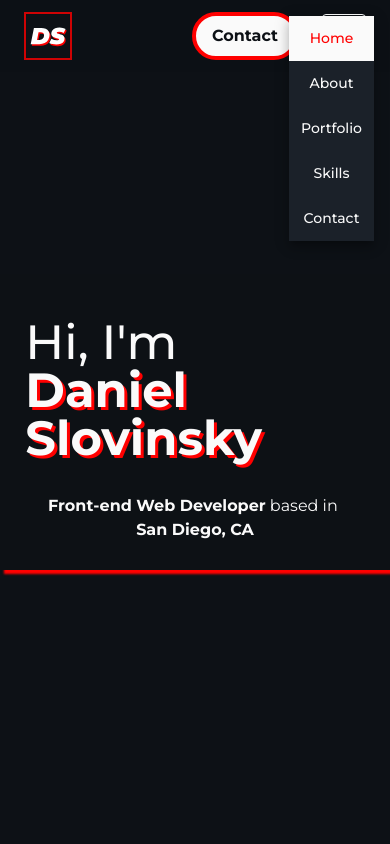
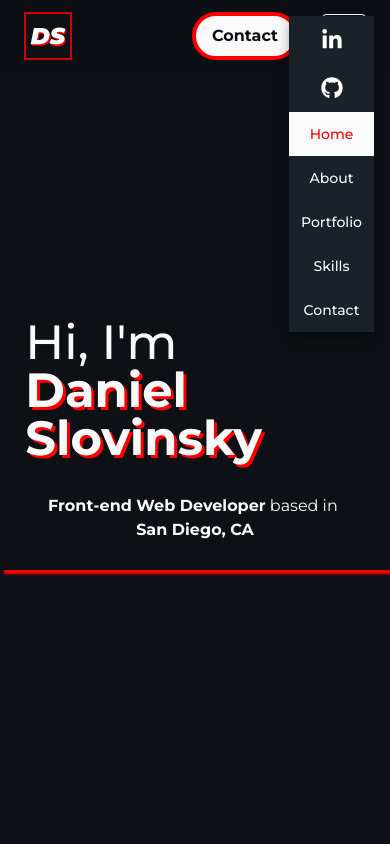
Before and after one commit to dslovinsky/danielslovinsky.com, a Next.js app: page / in a window 390 px wide. Both pictures are taken after a click on the button 344 px from the left and 36 px from the top of the page. Shown: the top 844 px of the page. Built offline with nearby package versions, Linux system fonts and the light colour scheme.

Commit message:
Reorganizes anchorLink styles, removes eslintcache and fixes navbar style issue

```diff
--- a/components/Navs/NavBar.tsx
+++ b/components/Navs/NavBar.tsx
@@ -25,7 +25,7 @@ const links = [
 const SocialLinks = () => (
   <>
     {links.map(({name, url, icon}) => (
-      <li key={name} className={`${styles.social_item} m-3 hidden`}>
+      <li key={name} className={styles.social_item}>
         <Link href={url}>
           <a className={styles.social}>
             <div className="flex items-center justify-center h-11 w-11">
--- a/components/Navs/ScrollAnchor.tsx
+++ b/components/Navs/ScrollAnchor.tsx
@@ -6,7 +6,8 @@ const sections = ['Home', 'About', 'Portfolio', 'Skills', 'Contact'];
 
 export default function Anchor({onClick}: {onClick?: () => void}) {
   return (
-    <ul className={styles.anchor}>
+    <ul
+      className={`${styles.anchor} static top-24 font-medium z-10 text-sm md:fixed lg:text-base`}>
       {sections.map((sect) => (
         <li key={sect} className={styles.link}>
           <AnchorLink
@@ -15,7 +16,7 @@ export default function Anchor({onClick}: {onClick?: () => void}) {
             spy={true}
             smooth={true}
             activeClass={styles.activeLink}>
-            <p>{sect}</p>
+            <p className="cursor-pointer p-3 text-center">{sect}</p>
           </AnchorLink>
         </li>
       ))}
--- a/styles/components/navbar.module.scss
+++ b/styles/components/navbar.module.scss
@@ -23,6 +23,9 @@ nav.navbar {
   > ul {
     > li {
       &.social_item {
+        display: none;
+        margin: 12px;
+
         @media screen and (min-width: breakpoints.$small) {
           display: flex;
         }
@@ -92,6 +95,7 @@ nav.navbar {
         display: flex;
         justify-content: center;
         color: colors.$white-smoke;
+        width: auto;
 
         svg {
           width: 22px;
--- a/styles/components/scrollanchor.module.scss
+++ b/styles/components/scrollanchor.module.scss
@@ -2,20 +2,10 @@
 @use '../partials/colors';
 
 .anchor {
-  position: initial;
-  top: 96px;
   right: 2%;
-  font-size: 0.875rem;
-  font-weight: 500;
-  z-index: 10;
-
-  @media screen and (min-width: breakpoints.$medium) {
-    position: fixed;
-  }
 
   @media screen and (min-width: breakpoints.$large) {
     right: 3%;
-    font-size: 1rem;
   }
 
   > li.link {
@@ -25,9 +15,6 @@
     }
 
     p {
-      cursor: pointer;
-      padding: 12px;
-      text-align: center;
       background-color: colors.$black-pearl-lite;
 
       &:hover {
```
Also changed, not shown: 1 other file (tests, documents, lock files or other folders).
